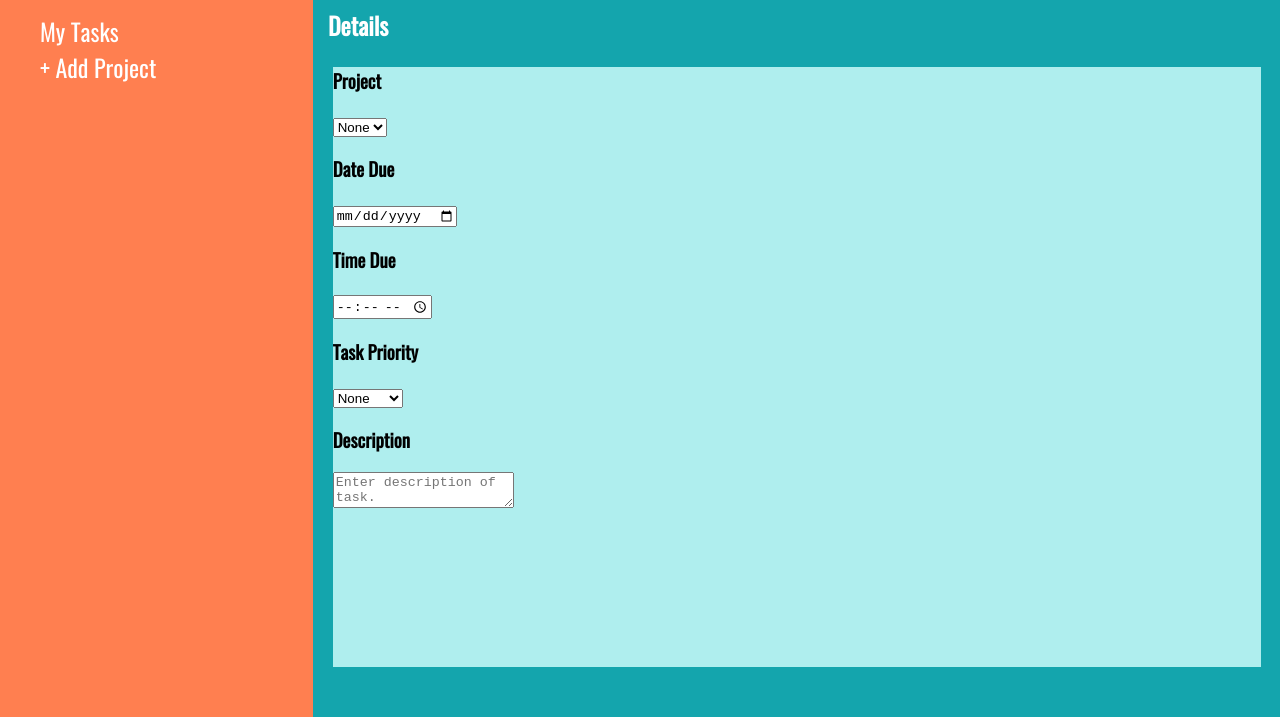
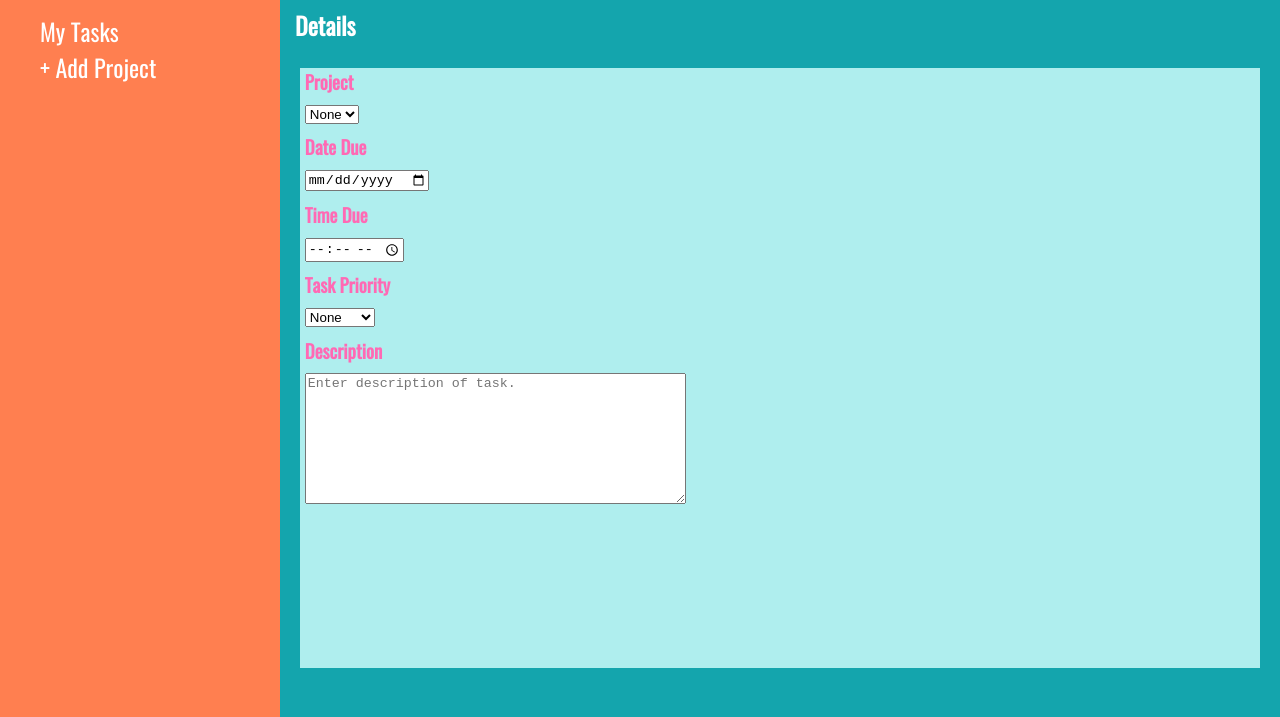
Before and after one commit to xandre9-git/mas-to-dos, a website built with webpack: page dist/index.html in a window 1280 px wide. Shown: the part 83-800 px from the top of the page. Built offline with nearby package versions, Linux system fonts and the light colour scheme.

Commit message:
Add styling for inputs, selects, and textarea for details pane

```diff
--- a/src/style.css
+++ b/src/style.css
@@ -75,6 +75,20 @@ h1 {
   margin: 2%;
 }
 
+#details h3 {
+  margin: 0.5%;
+  color: hotpink;
+}
+
+#details input, select, textarea {
+  margin: 0.5%;
+}
+
+#details textarea {
+  height: 125px;
+  width: 375px;
+}
+
 .add-projects {
   list-style-type: none;
   color: white;
```
